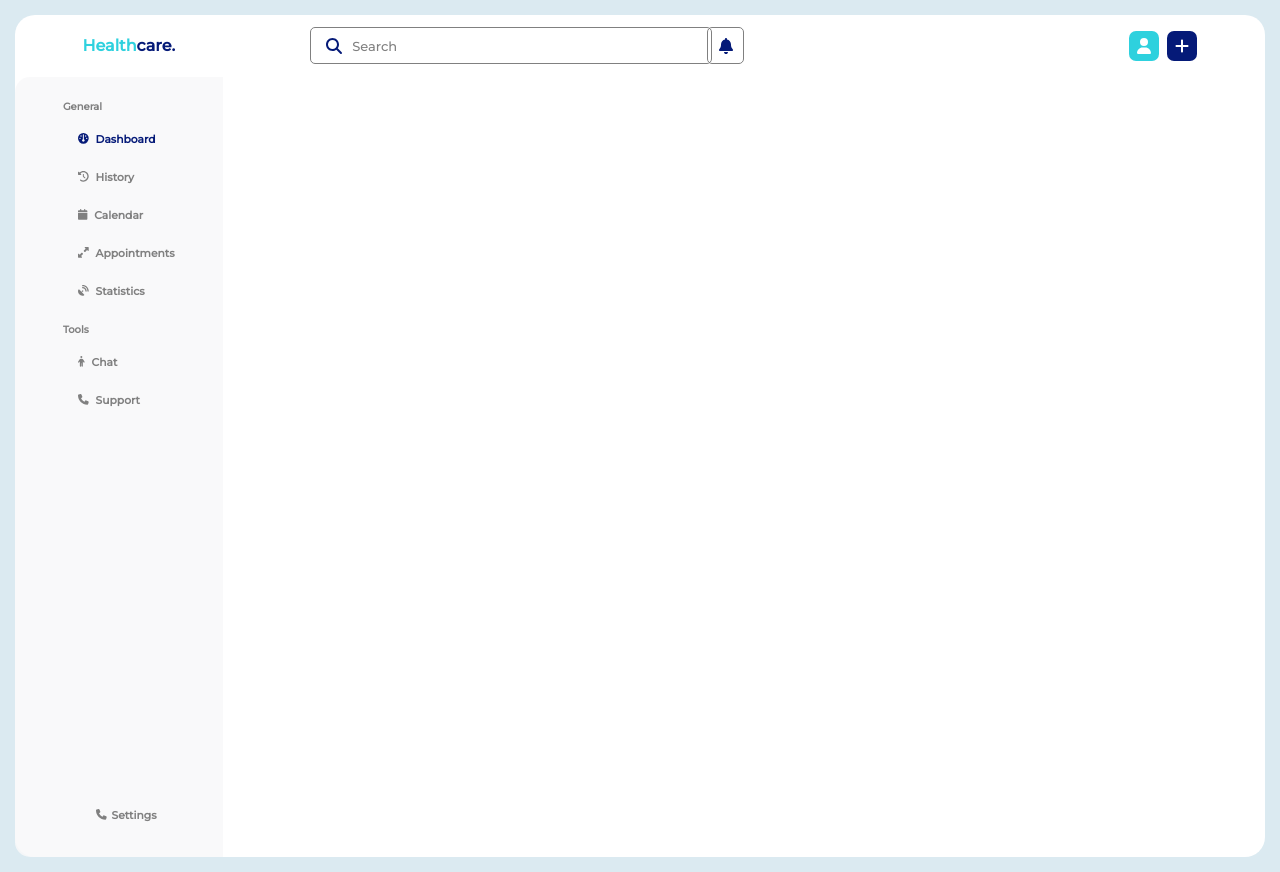
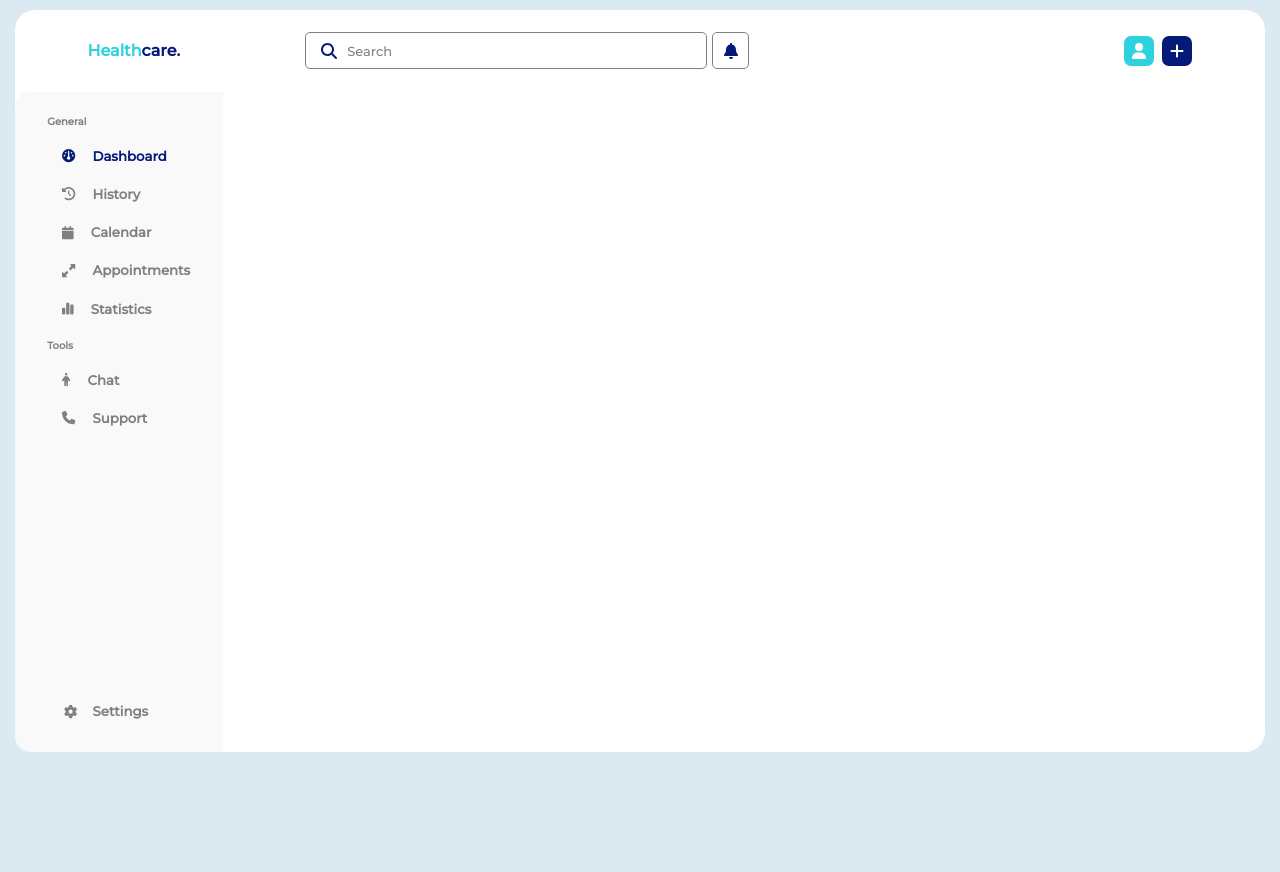
Before and after one commit to SAjay02/healthcare_dashboard, a React (Create React App) app: page / in a window 1280 px wide. After the commit the page ends 800 px from the top, so only its background shows below. Built offline with nearby package versions, Linux system fonts and the light colour scheme.

Commit message:
fix: side bar

```diff
--- a/src/App.css
+++ b/src/App.css
@@ -1,9 +1,9 @@
 .app_container
 {
     background-color: white;
-    margin-top: 15px;
+    margin-top: 10px;
     border-radius: 20px;
-    margin-bottom: 15px;
+    margin-bottom: 10px;
     margin-left: 15px;
     margin-right: 15px;
 }
--- a/src/components/Sidebar/Sidebar.jsx
+++ b/src/components/Sidebar/Sidebar.jsx
@@ -1,29 +1,27 @@
 import React from 'react'
 import "../../styles/Sidebar/Sidebar.css"
 import { FontAwesomeIcon } from '@fortawesome/react-fontawesome'
-import { faDashboard,faHistory,faCalendar,faSatelliteDish,faExpandAlt,faPerson,faPhone } from '@fortawesome/free-solid-svg-icons'
+import { faDashboard,faHistory,faCalendar,faChartSimple,faExpandAlt,faPerson,faPhone,faGear } from '@fortawesome/free-solid-svg-icons'
 const Sidebar = () => {
   return (
-    // <div>
+    <div>
         <div class="container1">
         <div>
             <h4 class="general">General</h4>
-            <h6 class="project" style={{color:"#051a78"}}><span class="project_icon"><FontAwesomeIcon className='search_icon' icon={faDashboard} /></span>Dashboard</h6>
-            <h6 style={{color:"grey"}} class="project"><span class="project_icon"><FontAwesomeIcon className='search_icon' icon={faHistory} /></span>History</h6>
-            <h6 style={{color:"grey"}} class="project"><span class="project_icon"><FontAwesomeIcon className='search_icon' icon={faCalendar} /></span>Calendar</h6>
-            <h6 style={{color:"grey"}} class="project"><span class="project_icon"><FontAwesomeIcon className='search_icon' icon={faExpandAlt} /></span>Appointments</h6>
-            <h6 style={{color:"grey"}} class="project"><span class="project_icon"><FontAwesomeIcon className='search_icon' icon={faSatelliteDish} /></span>Statistics</h6>
-        {/* </div>
-        <div> */}
-            <h4 class="general">Tools</h4>
-            <h6 style={{color:"grey"}} class="project"><span class="project_icon"><FontAwesomeIcon className='search_icon' icon={faPerson} /></span>Chat</h6>
-            <h6 style={{color:"grey"}} class="project"><span class="project_icon"><FontAwesomeIcon className='search_icon' icon={faPhone} /></span>Support</h6>
+            <h5 class="project" style={{color:"#051a78"}}><span class="project_icon"><FontAwesomeIcon className='search_icon' icon={faDashboard} /></span>Dashboard</h5>
+            <h5 style={{color:"grey"}} class="project"><span class="project_icon"><FontAwesomeIcon className='search_icon' icon={faHistory} /></span>History</h5>
+            <h5 style={{color:"grey"}} class="project"><span class="project_icon"><FontAwesomeIcon className='search_icon' icon={faCalendar} /></span>Calendar</h5>
+            <h5 style={{color:"grey"}} class="project"><span class="project_icon"><FontAwesomeIcon className='search_icon' icon={faExpandAlt} /></span>Appointments</h5>
+            <h5 style={{color:"grey"}} class="project"><span class="project_icon"><FontAwesomeIcon className='search_icon' icon={faChartSimple} /></span>Statistics</h5>
+            <h5 class="general">Tools</h5>
+            <h5 style={{color:"grey"}} class="project"><span class="project_icon"><FontAwesomeIcon className='search_icon' icon={faPerson} /></span>Chat</h5>
+            <h5 style={{color:"grey"}} class="project"><span class="project_icon"><FontAwesomeIcon className='search_icon' icon={faPhone} /></span>Support</h5>
         </div>
         <div >
-            <h6 style={{color:"grey"}} class="support"><span class="project_icon"><FontAwesomeIcon className='search_icon' icon={faPhone} /></span>Settings</h6>
+            <h5 style={{color:"grey"}} class="setting"><span class="project_icon"><FontAwesomeIcon className='search_icon' icon={faGear} /></span>Settings</h5>
+        </div>
         </div>
     </div>
-    // </div>
   )
 }
 
--- a/src/index.css
+++ b/src/index.css
@@ -1,5 +1,6 @@
 @import url('https://fonts.googleapis.com/css?family=Montserrat:500');
 body {
+  /* rgba(215, 232, 240, 0.879) */
   background-color: rgba(215, 232, 240, 0.879);
   margin: 0;
   font-family: "Montserrat",sans-serif;
--- a/src/styles/Header/Header.css
+++ b/src/styles/Header/Header.css
@@ -3,4 +3,5 @@
     display: flex;
     justify-content: space-around;
     align-items: center;
+    padding: 10px 10px 10px 10px;
 }
--- a/src/styles/Header/Searchbar.css
+++ b/src/styles/Header/Searchbar.css
@@ -18,7 +18,7 @@
     align-items: center;
     border: 1px solid grey;
     border-radius: 5px;
-    margin-left: -140px;
+    margin-left: -120px;
 }
 
 .search_icon
--- a/src/styles/Sidebar/Sidebar.css
+++ b/src/styles/Sidebar/Sidebar.css
@@ -4,7 +4,7 @@
     flex-direction: column;
     justify-content: center;
     align-items: center;
-    height: 95vh;
+    height: 80vh;
     width: 15%;
     padding: 10px 10px;
     border-top-left-radius: 15px;
@@ -29,10 +29,10 @@
 
 .project_icon
 {
-   margin-right: 5px;
+   margin-right: 15px;
 }
 
-.support
+.setting
 {
-
+    margin-left: -40px;
 }
```
